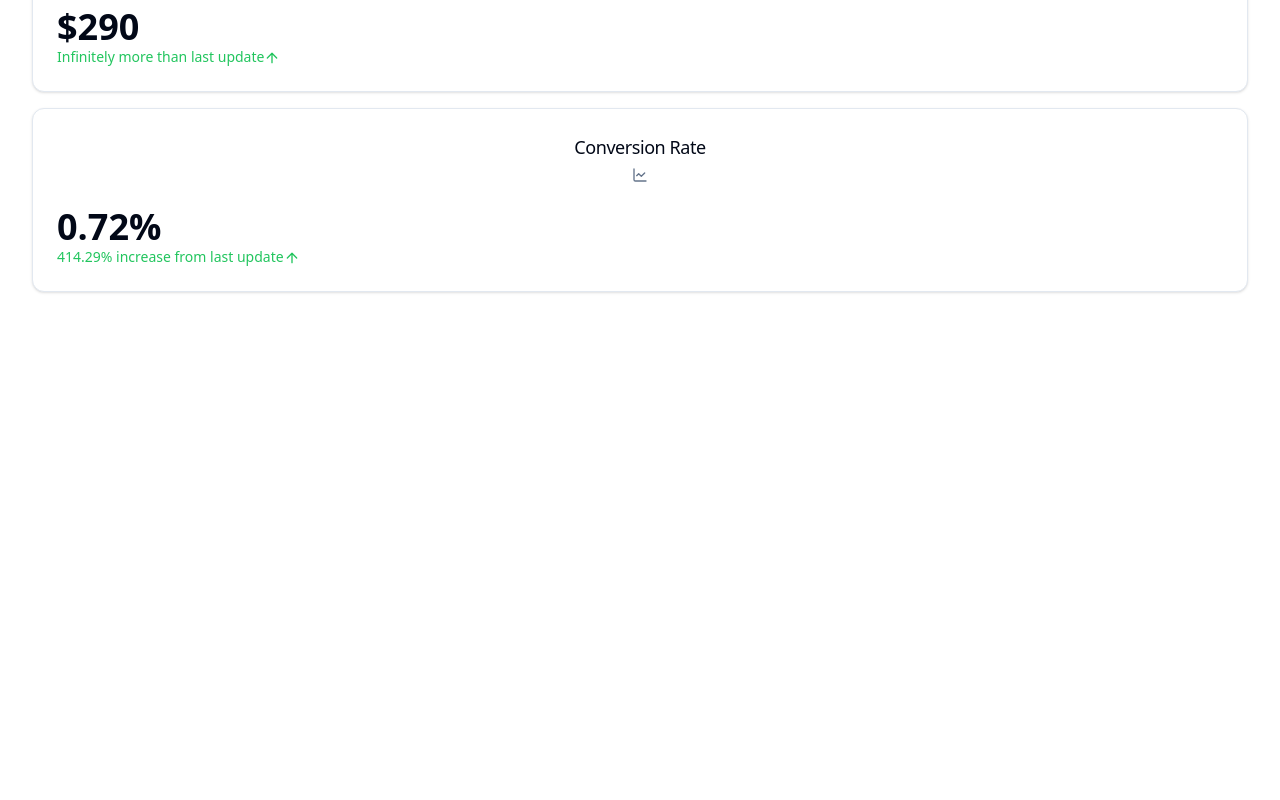
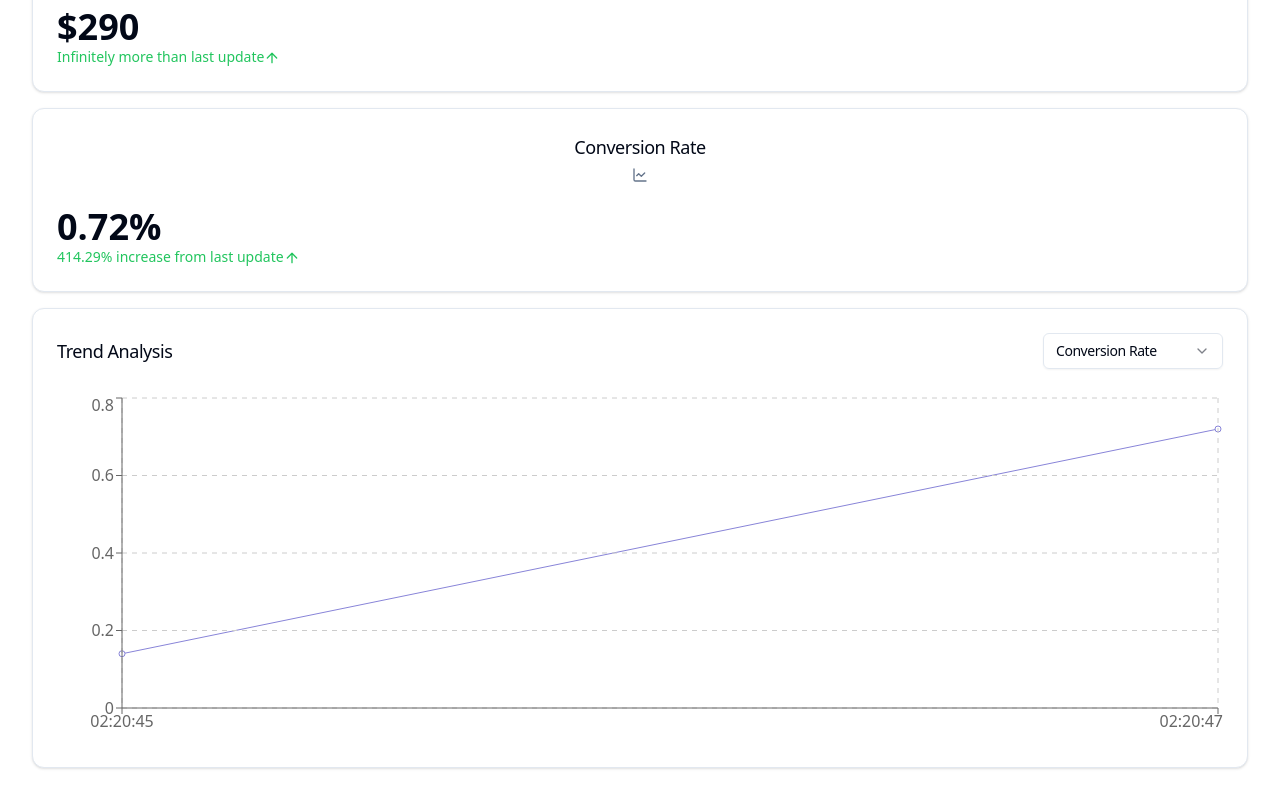
Before and after one commit to then3rdman/zerocap, a React (Vite) app: page / in a window 1280 px wide. Shown: the part 360-1160 px from the top of the page. Before the commit the page ends 800 px from the top, so only its background shows below. Built offline with nearby package versions, Linux system fonts and the light colour scheme.

Commit message:
feat: graph

```diff
--- /dev/null
+++ b/src/components/DashboardGraph.tsx
@@ -0,0 +1,71 @@
+import { Card, CardContent, CardHeader, CardTitle } from "@/components/ui/card";
+import { useAnalaytics } from "@/contexts/AnalyticsContext";
+import {
+  Select,
+  SelectContent,
+  SelectItem,
+  SelectTrigger,
+  SelectValue,
+} from "@/components/ui/select";
+import { CartesianGrid, ResponsiveContainer, XAxis, YAxis } from "recharts";
+import { Line } from "recharts";
+import { LineChart } from "recharts";
+import { useState } from "react";
+import { DataType } from "@/contexts/AnalyticsContext/types";
+
+function formatTime(dateString: string): string {
+  return new Date(dateString).toLocaleTimeString("en-AU", {
+    hour12: false,
+    hour: "2-digit",
+    minute: "2-digit",
+    second: "2-digit",
+  });
+}
+
+export default function DashboardCard({ title }: { title: string }) {
+  const analytics = useAnalaytics();
+  const data = analytics.state.data;
+
+  const [selectedDataType, setSelectedDataType] =
+    useState<DataType>("conversion");
+
+  return (
+    <Card>
+      <CardHeader>
+        <CardTitle className="flex justify-between items-center text-lg font-medium">
+          {title}
+          <Select
+            value={selectedDataType}
+            onValueChange={(value) => setSelectedDataType(value as DataType)}
+          >
+            <SelectTrigger className="w-[180px]">
+              <SelectValue />
+            </SelectTrigger>
+            <SelectContent>
+              {Object.entries(data).map(([key, value]) => (
+                <SelectItem key={key} value={key}>
+                  {value.title}
+                </SelectItem>
+              ))}
+            </SelectContent>
+          </Select>
+        </CardTitle>
+      </CardHeader>
+      <CardContent>
+        <ResponsiveContainer width="100%" height={350}>
+          <LineChart data={data[selectedDataType].values}>
+            <Line type="monotone" dataKey="value" stroke="#8884d8" />
+            <CartesianGrid stroke="#ccc" strokeDasharray="5 5" />
+            <XAxis
+              dataKey="timestamp"
+              tickFormatter={formatTime}
+              interval="preserveStartEnd"
+              tickCount={6}
+            />
+            <YAxis />
+          </LineChart>
+        </ResponsiveContainer>
+      </CardContent>
+    </Card>
+  );
+}
--- a/src/pages/dashboard.tsx
+++ b/src/pages/dashboard.tsx
@@ -3,10 +3,11 @@ import { Button } from "@/components/ui/button";
 import { Plug, Unplug } from "lucide-react";
 import { useAnalaytics } from "@/contexts/AnalyticsContext";
 import { useEffect } from "react";
+import DashboardGraph from "@/components/DashboardGraph";
 
 export default function Dashboard() {
   const { state, connect, disconnect } = useAnalaytics();
-  const { status, data } = state;
+  const { status } = state;
 
   // Connect on mount
   useEffect(() => {
@@ -36,9 +37,10 @@ export default function Dashboard() {
         </Button>
       </header>
       <main className="flex flex-col gap-4">
-        <DashboardCard title="Visitors" dataType="visitor" />
-        <DashboardCard title="Sales" dataType="sale" />
-        <DashboardCard title="Conversion Rate" dataType="conversion" />
+        <DashboardCard dataType="visitor" />
+        <DashboardCard dataType="sale" />
+        <DashboardCard dataType="conversion" />
+        <DashboardGraph title="Trend Analysis" />
       </main>
     </>
   );
```
